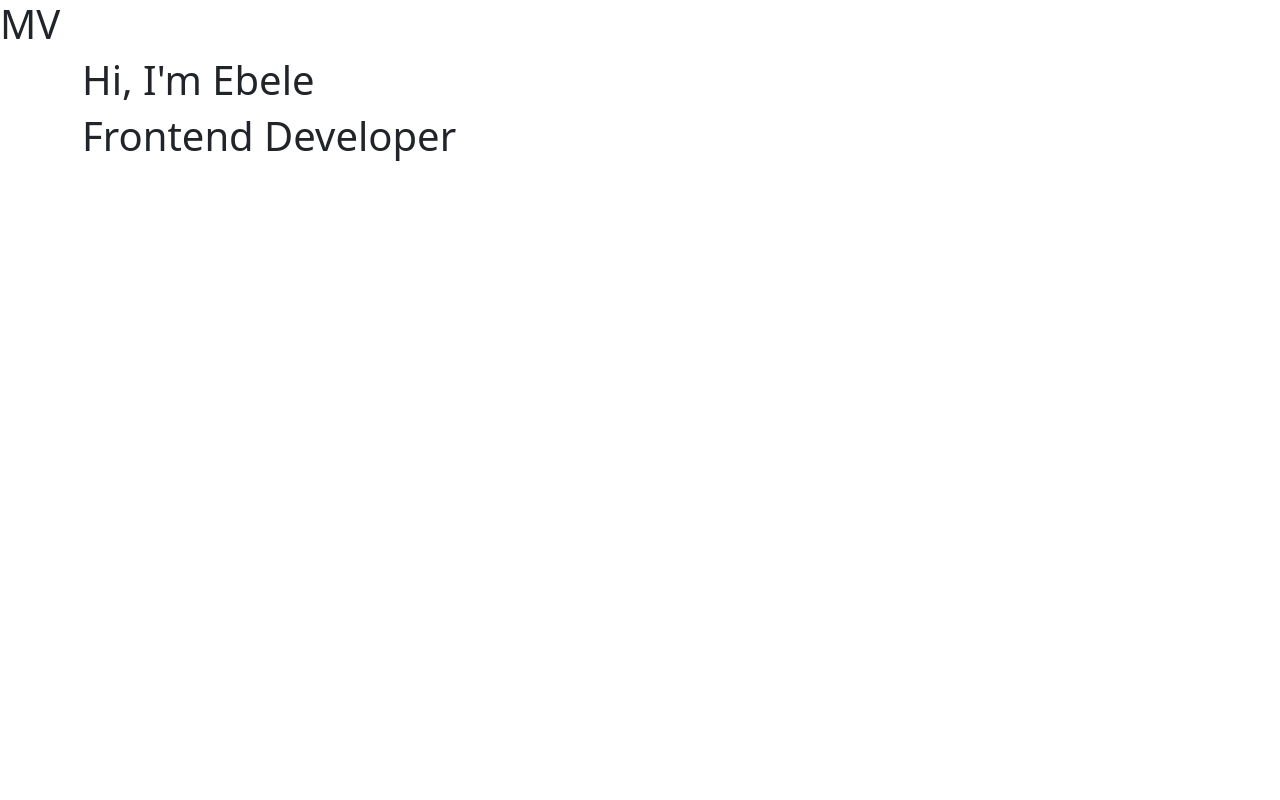
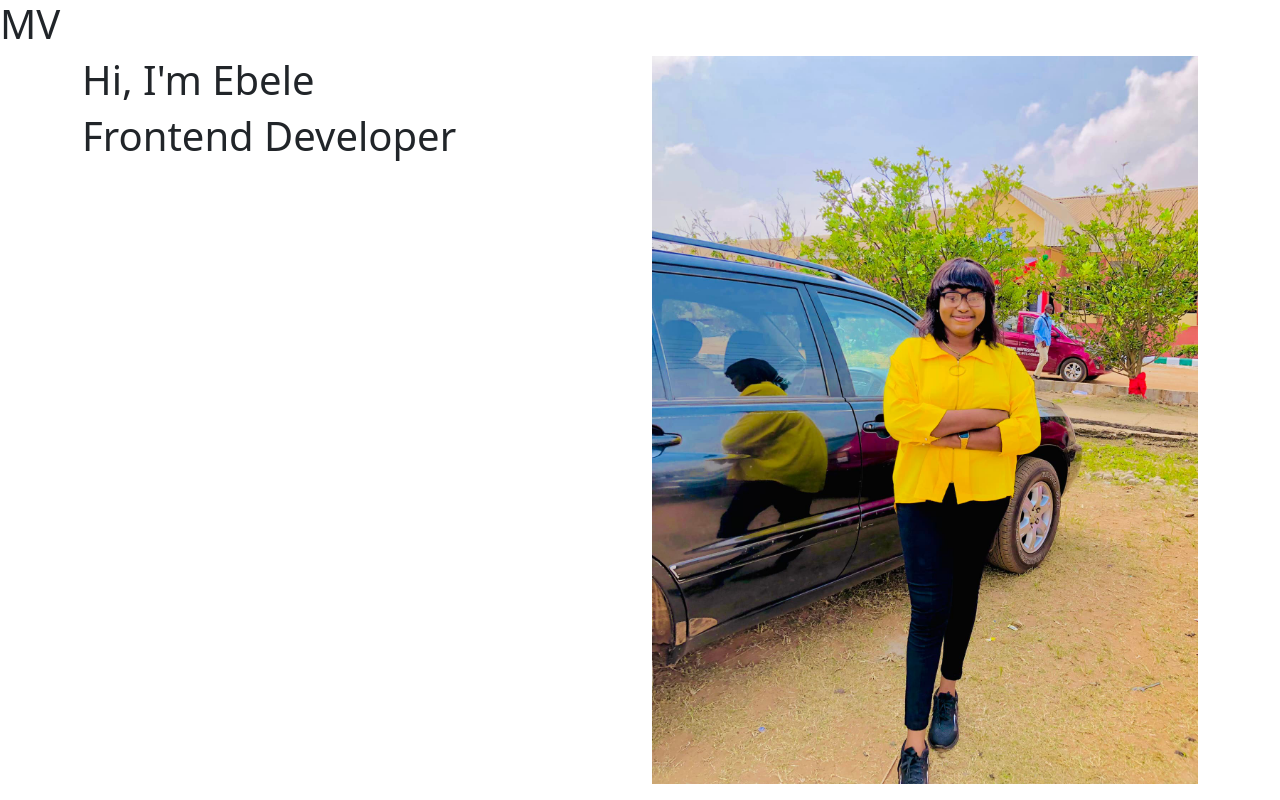
Before and after one commit to Geraldine-Okeke/My-Portfolio, a plain HTML site: page index.html in a window 1280 px wide. Drawn offline with nearby package versions, Linux system fonts and the light colour scheme.

Commit message:
added an img element with my pic in the second col-6

```diff
--- a/index.html
+++ b/index.html
@@ -18,7 +18,9 @@
           <h6 class="display-6">Hi, I'm Ebele</h3>
           <h1>Frontend Developer</h1>
         </div>
-        <div class="col-6"></div>
+        <div class="col-6">
+          <img class="img-fluid " src="pic.png" alt="">
+        </div>
       </div>
     </div>
   </main>
```
